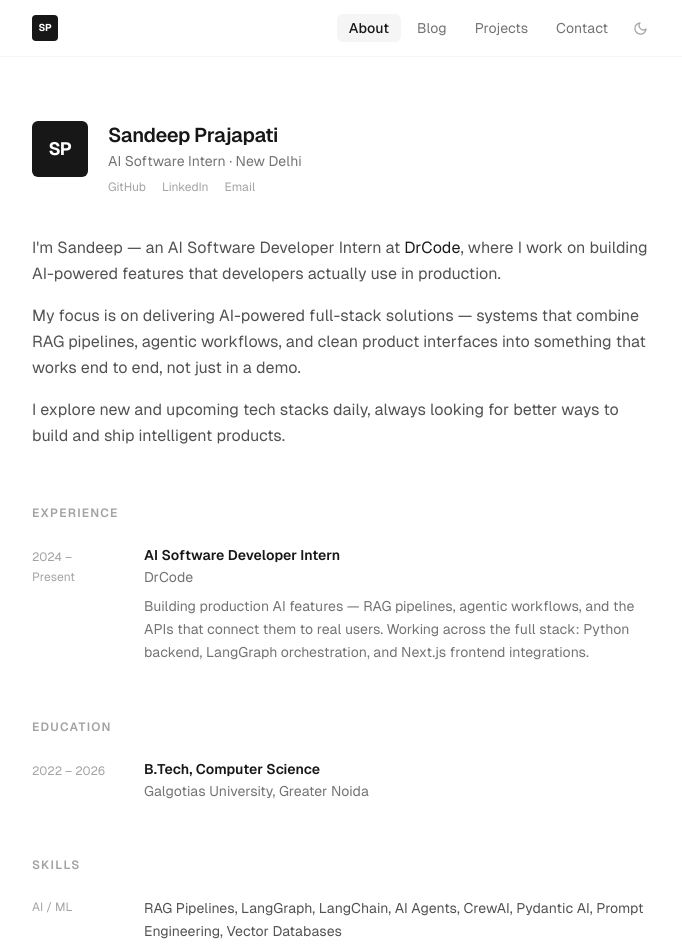
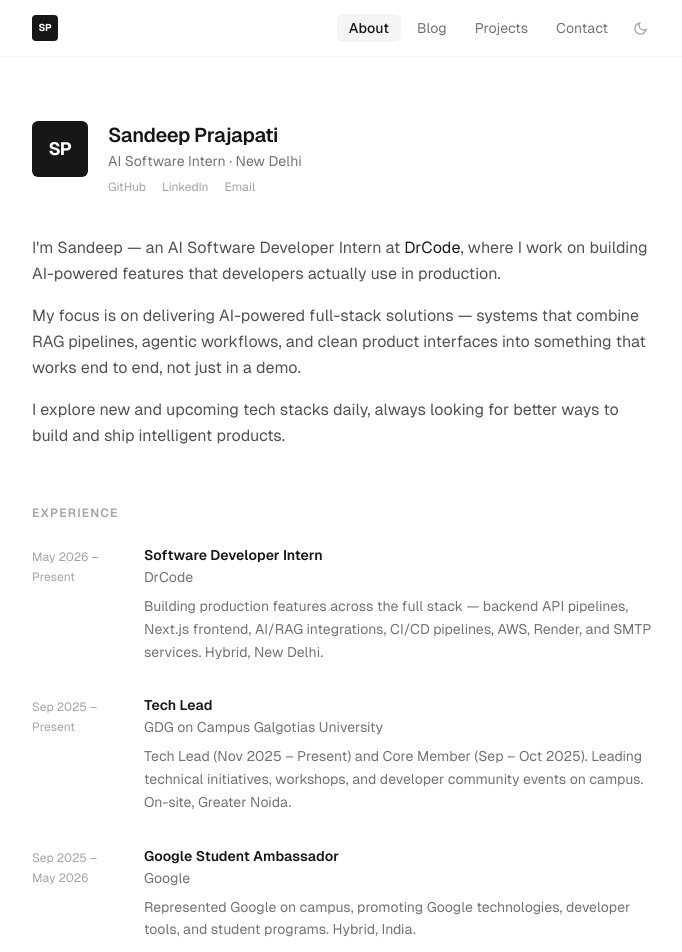
Before and after one commit to simplysandeepp/ember, a Next.js app: page /about in a window 1280 px wide. Shown: the top 952 px of the page, without its empty margins (296-978 px from the left). Built offline with nearby package versions, Linux system fonts and the light colour scheme.

Commit message:
Update experience and education content
- DrCode: corrected dates (May 2026–Present), role, full-stack description
- Add GDG on Campus (Tech Lead), Google Student Ambassador, Infosys Springboard
- Education: Galgotias 2023–2027

```diff
--- a/app/about/page.tsx
+++ b/app/about/page.tsx
@@ -134,7 +134,7 @@ export default function AboutPage() {
         </h2>
         <div className="flex gap-8">
           <div className="flex-shrink-0 text-xs text-neutral-400 dark:text-neutral-500 pt-0.5 leading-5 w-20">
-            2022 – 2026
+            2023 – 2027
           </div>
           <div>
             <p className="text-sm font-semibold text-neutral-900 dark:text-neutral-100">
--- a/content/experience/drcode.md
+++ b/content/experience/drcode.md
@@ -1,9 +1,9 @@
 ---
 company: "DrCode"
-role: "AI Software Developer Intern"
-start: "2024"
+role: "Software Developer Intern"
+start: "May 2026"
 end: "Present"
 order: 1
 ---
 
-Building production AI features — RAG pipelines, agentic workflows, and the APIs that connect them to real users. Working across the full stack: Python backend, LangGraph orchestration, and Next.js frontend integrations.
+Building production features across the full stack — backend API pipelines, Next.js frontend, AI/RAG integrations, CI/CD pipelines, AWS, Render, and SMTP services. Hybrid, New Delhi.
--- /dev/null
+++ b/content/experience/gdg.md
@@ -0,0 +1,9 @@
+---
+company: "GDG on Campus Galgotias University"
+role: "Tech Lead"
+start: "Sep 2025"
+end: "Present"
+order: 2
+---
+
+Tech Lead (Nov 2025 – Present) and Core Member (Sep – Oct 2025). Leading technical initiatives, workshops, and developer community events on campus. On-site, Greater Noida.
--- /dev/null
+++ b/content/experience/google.md
@@ -0,0 +1,9 @@
+---
+company: "Google"
+role: "Google Student Ambassador"
+start: "Sep 2025"
+end: "May 2026"
+order: 3
+---
+
+Represented Google on campus, promoting Google technologies, developer tools, and student programs. Hybrid, India.
--- /dev/null
+++ b/content/experience/infosys.md
@@ -0,0 +1,9 @@
+---
+company: "Infosys Springboard"
+role: "AI Intern"
+start: "Aug 2025"
+end: "Nov 2025"
+order: 4
+---
+
+Worked on AI/ML projects using TensorFlow and Keras. Focused on model training, evaluation, and integration. Remote, New Delhi.
```
